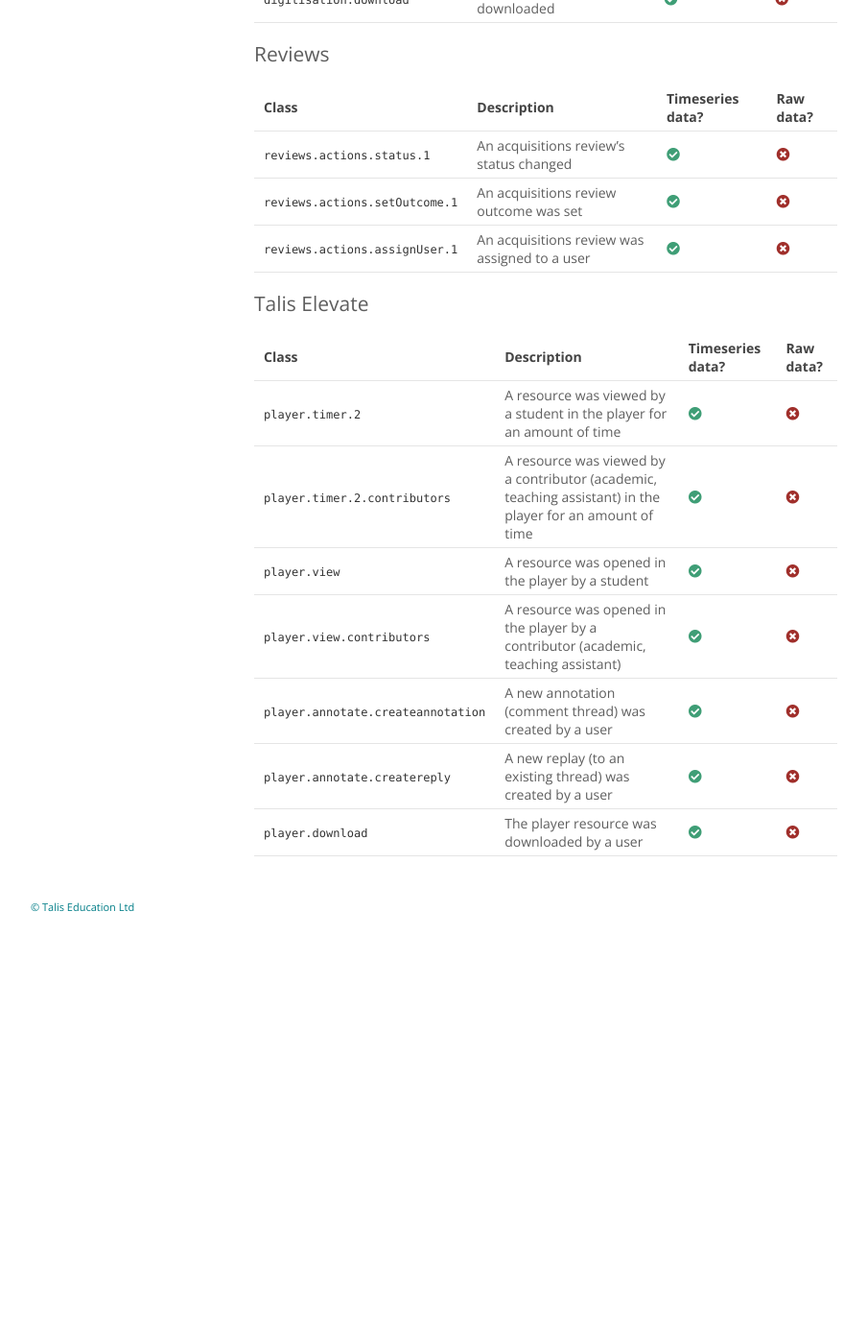
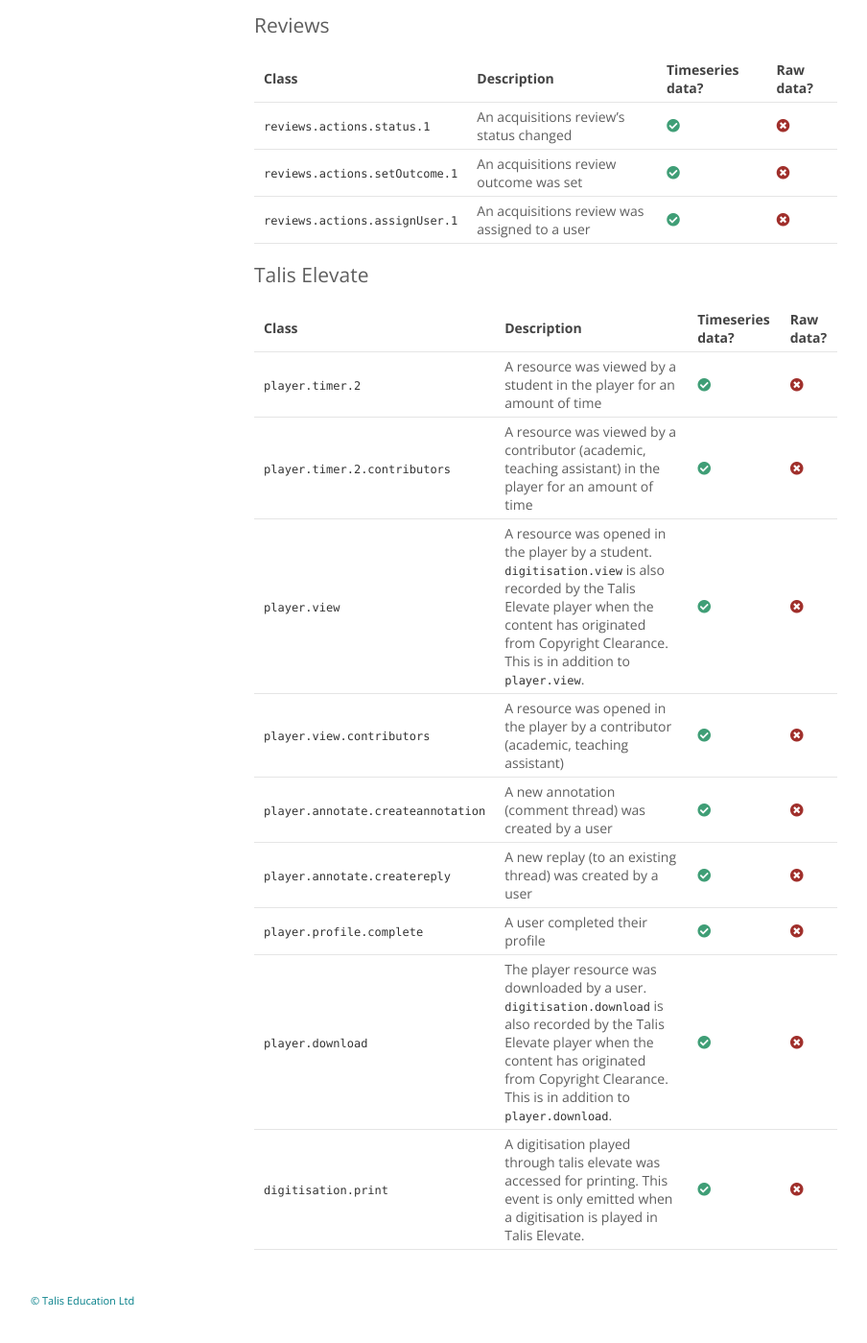
Before and after one commit to techfromsage/advanced-mis, a Jekyll site: the page built from topics/event-classes.md, in a window 1280 px wide and 1400 px high, scrolled down 1649 px. Shown: the whole window at 96% size, without its empty margins (142-1046 px from the left). Built offline with Jekyll 4.4.1, drawn with Linux system fonts in a browser that asks for light colours; before the commit the page ends 2639 px from its top, so only the background shows below that; some of the changed text lies outside the part shown.

Commit message:
Clarify digitisation events and when they are emitted

```diff
--- a/topics/event-classes.md
+++ b/topics/event-classes.md
@@ -47,8 +47,7 @@ This page is broken up into sections for different areas of Talis Aspire.
 | Class | Description | Timeseries data? | Raw data? |
 | :- | :- | :- | :- |
 |`digitisation.view`| A digitisation was viewed | [<i class="yes fas fa-check-circle"><span class="sr-only">Available</span></i>](timeseries.html#digitisation-view)  |  <i class="no fas fa-times-circle"><span class="sr-only">Not available</span></i>  |
-|`digitisation.print.showModal`| A digitisation print modal was opened | [<i class="yes fas fa-check-circle"><span class="sr-only">Available</span></i>](timeseries.html#digitisation-print-showmodal)  |  <i class="no fas fa-times-circle"><span class="sr-only">Not available</span></i>  |
-|`digitisation.print`| A digitisation was downloaded for printing | [<i class="yes fas fa-check-circle"><span class="sr-only">Available</span></i>](timeseries.html#digitisation-print)  |  <i class="no fas fa-times-circle"><span class="sr-only">Not available</span></i>  |
+|`digitisation.print.showModal`| A digitisation print modal was opened (file access is also recorded as a `digitisation.download`)| [<i class="yes fas fa-check-circle"><span class="sr-only">Available</span></i>](timeseries.html#digitisation-print-showmodal)  |  <i class="no fas fa-times-circle"><span class="sr-only">Not available</span></i>  |
 |`digitisation.download`| A digitisation was downloaded | [<i class="yes fas fa-check-circle"><span class="sr-only">Available</span></i>](timeseries.html#digitisation-download)  |  <i class="no fas fa-times-circle"><span class="sr-only">Not available</span></i>  |
 
 ## Reviews
@@ -65,8 +64,10 @@ This page is broken up into sections for different areas of Talis Aspire.
 | :- | :- | :- | :- |
 | `player.timer.2` | A resource was viewed by a student in the player for an amount of time |  [<i class="yes fas fa-check-circle"><span class="sr-only">Available</span></i>](timeseries.html#player-timer-2)  |  <i class="no fas fa-times-circle"><span class="sr-only">Not available</span></i>  |
 | `player.timer.2.contributors` | A resource was viewed by a contributor (academic, teaching assistant) in the player for an amount of time |  [<i class="yes fas fa-check-circle"><span class="sr-only">Available</span></i>](timeseries.html#player-timer-2-contributors)  |  <i class="no fas fa-times-circle"><span class="sr-only">Not available</span></i>  |
-| `player.view` | A resource was opened in the player by a student |  [<i class="yes fas fa-check-circle"><span class="sr-only">Available</span></i>](timeseries.html#player-view)  |  <i class="no fas fa-times-circle"><span class="sr-only">Not available</span></i>  |
+| `player.view` | A resource was opened in the player by a student. `digitisation.view` is also recorded by the Talis Elevate player when the content has originated from Copyright Clearance. This is in addition to `player.view`. |  [<i class="yes fas fa-check-circle"><span class="sr-only">Available</span></i>](timeseries.html#player-view)  |  <i class="no fas fa-times-circle"><span class="sr-only">Not available</span></i>  |
 | `player.view.contributors` | A resource was opened in the player by a contributor (academic, teaching assistant) |  [<i class="yes fas fa-check-circle"><span class="sr-only">Available</span></i>](timeseries.html#player-view-contributors)  |  <i class="no fas fa-times-circle"><span class="sr-only">Not available</span></i>  |
 | `player.annotate.createannotation` | A new annotation (comment thread) was created by a user |  [<i class="yes fas fa-check-circle"><span class="sr-only">Available</span></i>](timeseries.html#player-annotate-createannotation)  |  <i class="no fas fa-times-circle"><span class="sr-only">Not available</span></i>  |
 | `player.annotate.createreply` | A new replay (to an existing thread) was created by a user |  [<i class="yes fas fa-check-circle"><span class="sr-only">Available</span></i>](timeseries.html#player-annotate-createreply)  |  <i class="no fas fa-times-circle"><span class="sr-only">Not available</span></i>  |
-| `player.download` | The player resource was downloaded by a user | [<i class="yes fas fa-check-circle"><span class="sr-only">Available</span></i>](timeseries.html#player-download)  |  <i class="no fas fa-times-circle"><span class="sr-only">Not available</span></i>  |
+| `player.profile.complete` | A user completed their profile |  [<i class="yes fas fa-check-circle"><span class="sr-only">Available</span></i>](timeseries.html#player-profile-complete)  |  <i class="no fas fa-times-circle"><span class="sr-only">Not available</span></i>  |
+| `player.download` | The player resource was downloaded by a user. `digitisation.download` is also recorded by the Talis Elevate player when the content has originated from Copyright Clearance. This is in addition to `player.download`. | [<i class="yes fas fa-check-circle"><span class="sr-only">Available</span></i>](timeseries.html#player-download)  |  <i class="no fas fa-times-circle"><span class="sr-only">Not available</span></i>  |
+|`digitisation.print`| A digitisation played through talis elevate was accessed for printing. This event is only emitted when a digitisation is played in Talis Elevate. | [<i class="yes fas fa-check-circle"><span class="sr-only">Available</span></i>](timeseries.html#digitisation-print)  |  <i class="no fas fa-times-circle"><span class="sr-only">Not available</span></i>  |
```
Also changed, not shown: topics/timeseries.md (+14 -0 lines).
